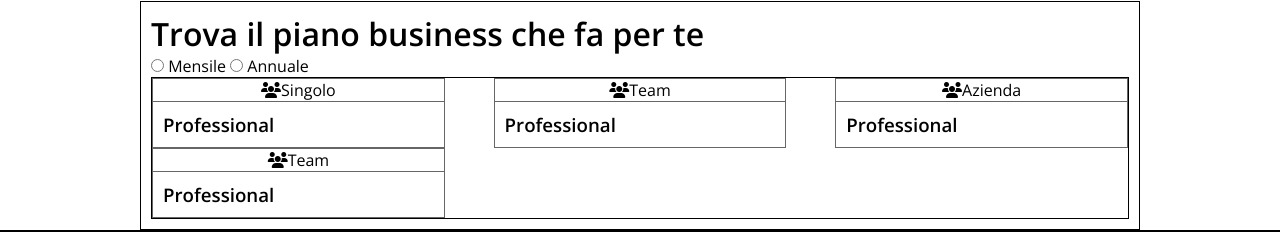
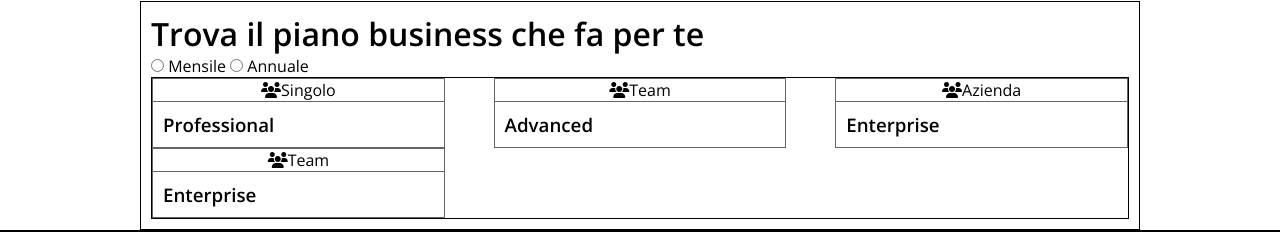
Before and after one commit to Eecodev/htmlcss-dropbox, a plain HTML site: page index.html in a window 1280 px wide. Shown: the part 814-1046 px from the top of the page. Drawn offline with nearby package versions, Linux system fonts and the light colour scheme.

```diff
--- a/index.html
+++ b/index.html
@@ -71,7 +71,7 @@
                         <i class="fa-solid fa-users"></i>Team
                     </div>
                     <div class="plan-body">
-                        <h3>Professional </h3>
+                        <h3>Advanced </h3>
                     </div>
                 </article>
                 <article class="plan debug">
@@ -79,15 +79,15 @@
                         <i class="fa-solid fa-users"></i>Azienda
                     </div>
                     <div class="plan-body">
-                        <h3>Professional </h3>
+                        <h3>Enterprise </h3>
                     </div>
                 </article>
-                <article class="plan debug">
+                <article class="plan align-center debug">
                     <div class="plan-header">
                         <i class="fa-solid fa-users"></i>Team
                     </div>
                     <div class="plan-body">
-                        <h3>Professional </h3>
+                        <h3>Enterprise </h3>
                     </div>
                 </article>
             </div>
```
